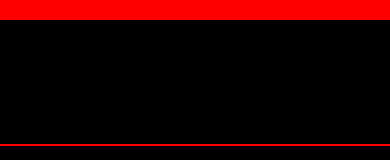
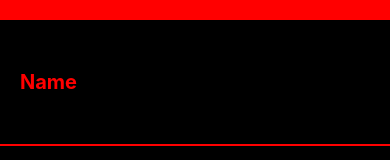
Before and after one commit to D-Coder135/IDCard_App_React-Native, a React Native app: screen / in a window 390 px wide. Shown: the part 318-478 px from the top of the page. Built offline with nearby package versions, Linux system fonts and the light colour scheme.

Commit message:
add inline styling for the Text tag

```diff
--- a/App.js
+++ b/App.js
@@ -15,7 +15,7 @@
 
       <View style = {styles.details}>
         <View style = {styles.items}>
-          <Text>Name</Text>
+          <Text style = {{color: 'red', flex: 0.8, fontSize: 20, fontWeight: 'bold' }}>Name</Text>
         </View>
         <View style = {styles.items}></View>
         <View style = {styles.items}></View>
```
